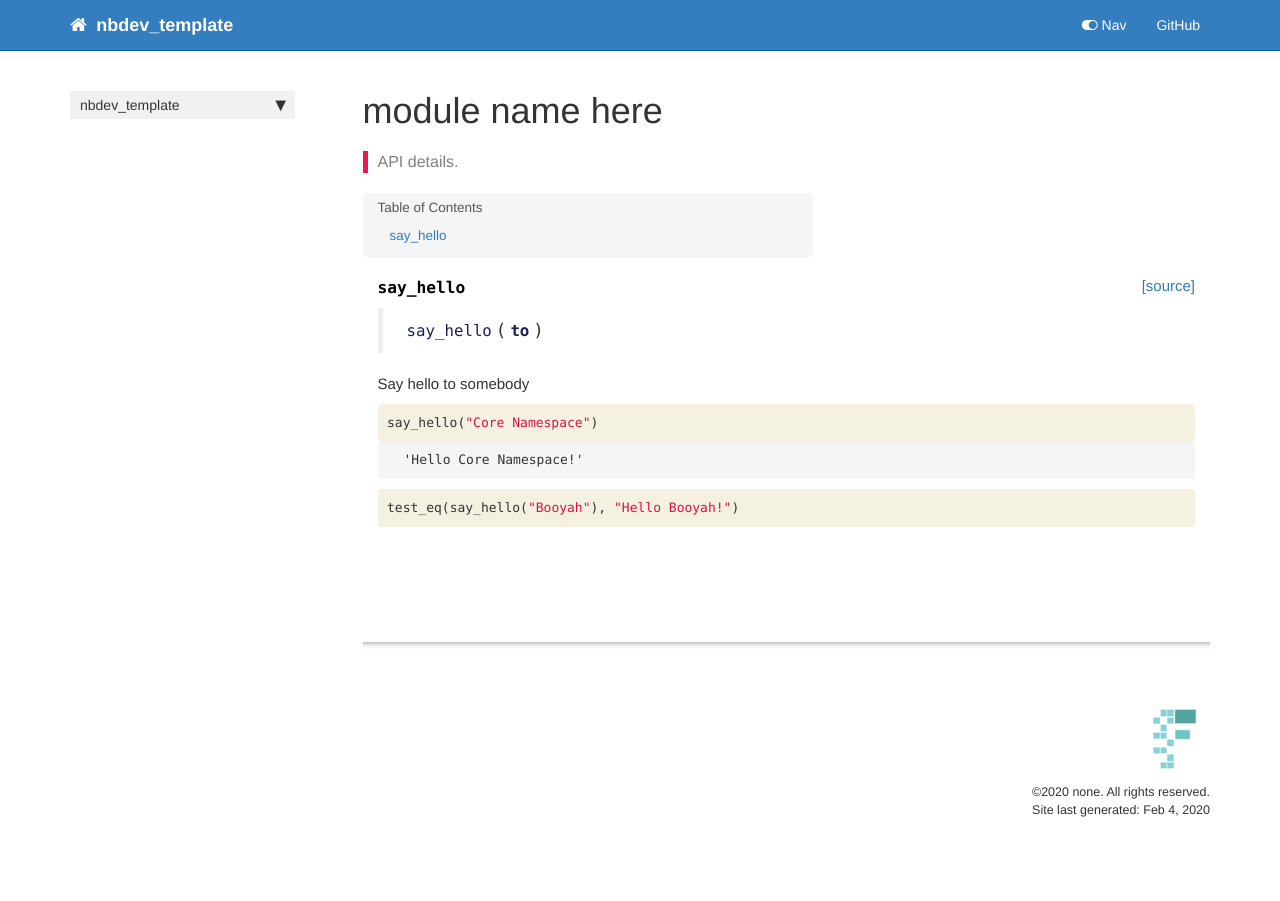
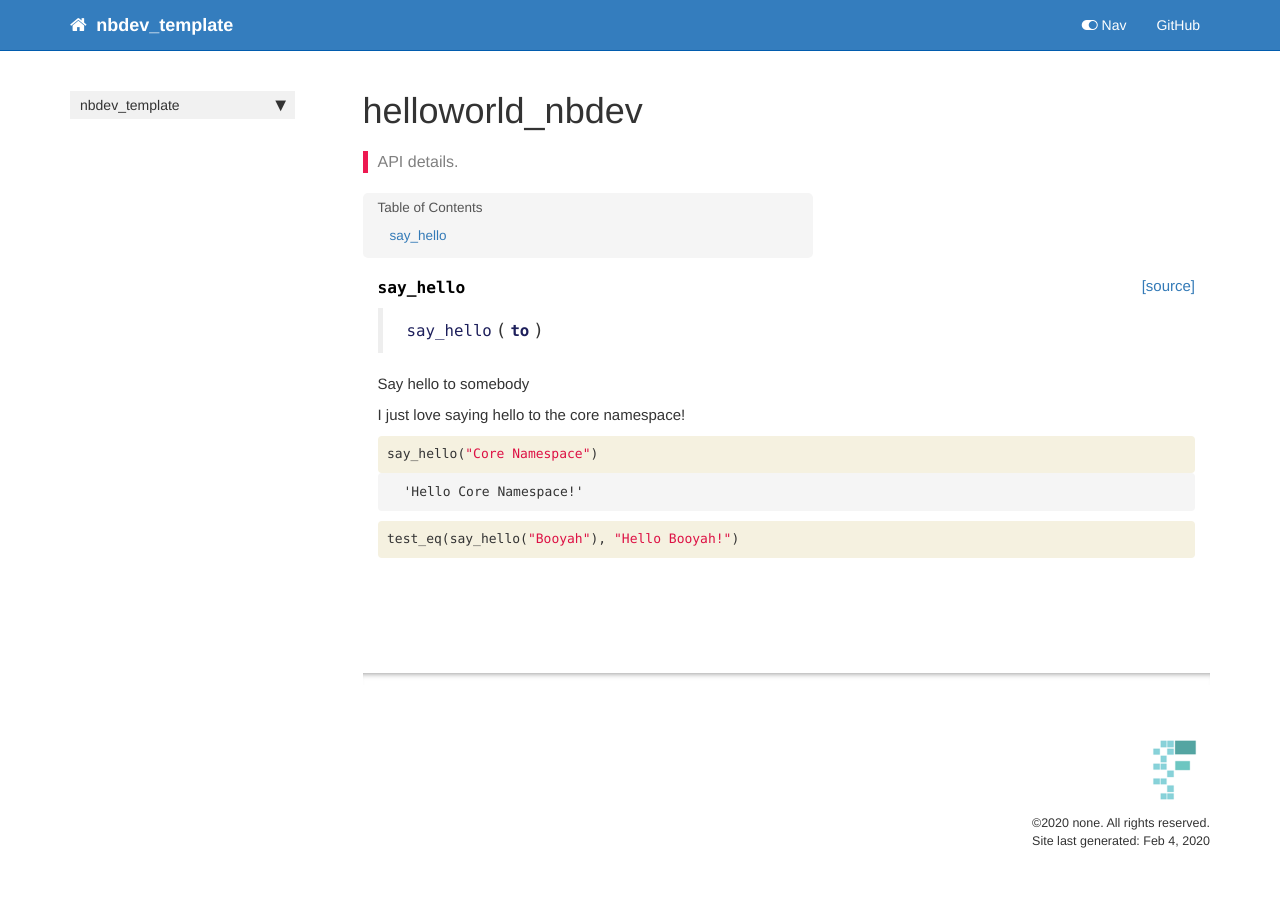
Before and after one commit to mccallion/nbdev_template, a Jekyll site: the page built from docs/core.html, in a window 1280 px wide. Built offline with Jekyll 4.4.1, drawn with Linux system fonts in a browser that asks for light colours; nearby versions of some CDN libraries; comment, search, counter and statistics services are not loaded.

Commit message:
still attempting docs update

```diff
--- a/docs/_data/sidebars/home_sidebar.yml
+++ b/docs/_data/sidebars/home_sidebar.yml
@@ -10,7 +10,7 @@ entries:
       title: Overview
       url: /
     - output: web,pdf
-      title: module name here
+      title: helloworld_nbdev
       url: /core
     output: web
     title: nbdev_template
--- a/docs/core.html
+++ b/docs/core.html
@@ -1,6 +1,6 @@
 ---
 
-title: module name here
+title: helloworld_nbdev
 
 keywords: fastai
 sidebar: home_sidebar
@@ -46,6 +46,13 @@ summary: "API details."
 </div>
 
 </div>
+<div class="cell border-box-sizing text_cell rendered"><div class="inner_cell">
+<div class="text_cell_render border-box-sizing rendered_html">
+<p>I just love saying hello to the core namespace!</p>
+
+</div>
+</div>
+</div>
 <div class="cell border-box-sizing code_cell rendered">
 <div class="input">
 
--- a/docs/sidebar.json
+++ b/docs/sidebar.json
@@ -1,6 +1,6 @@
 {
   "nbdev_template": {
     "Overview": "/",
-    "module name here": "/core"
+    "helloworld_nbdev": "/core"
   }
 }
```
Also changed, not shown: 1 other file.
